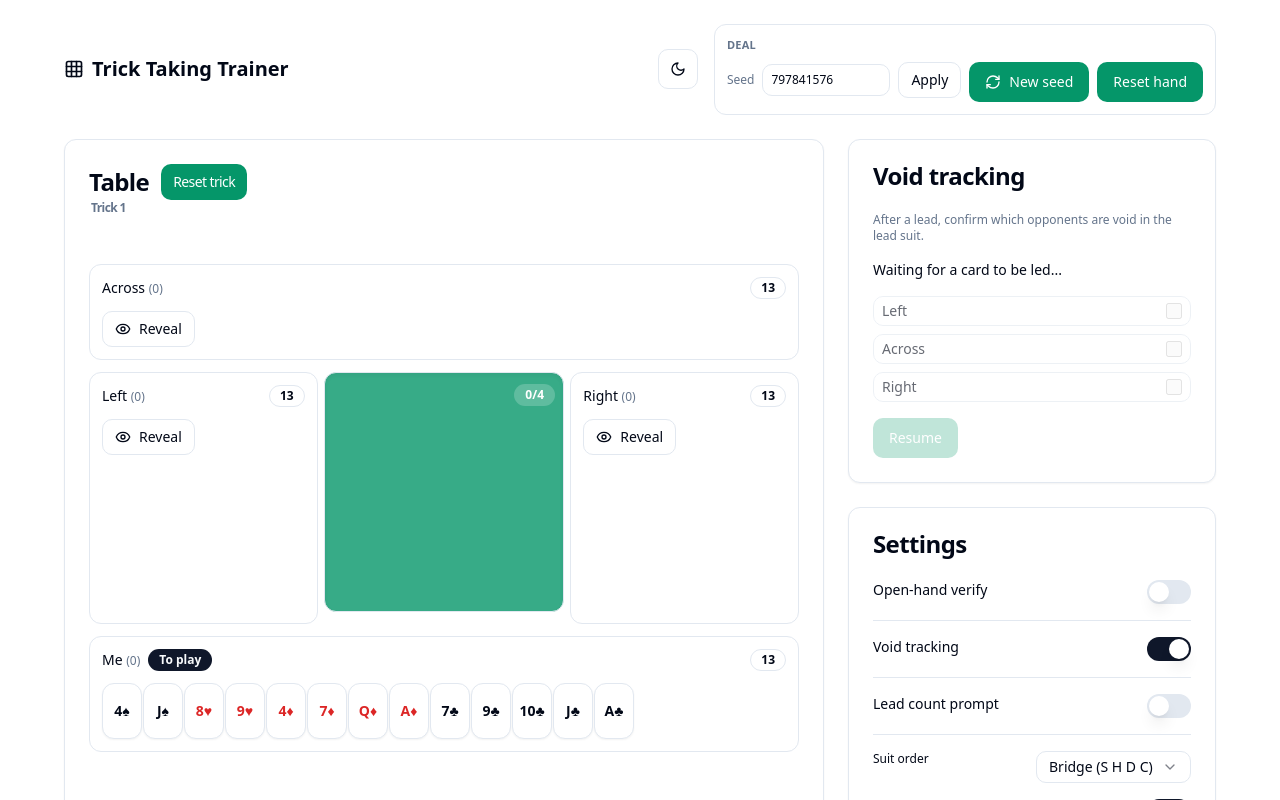
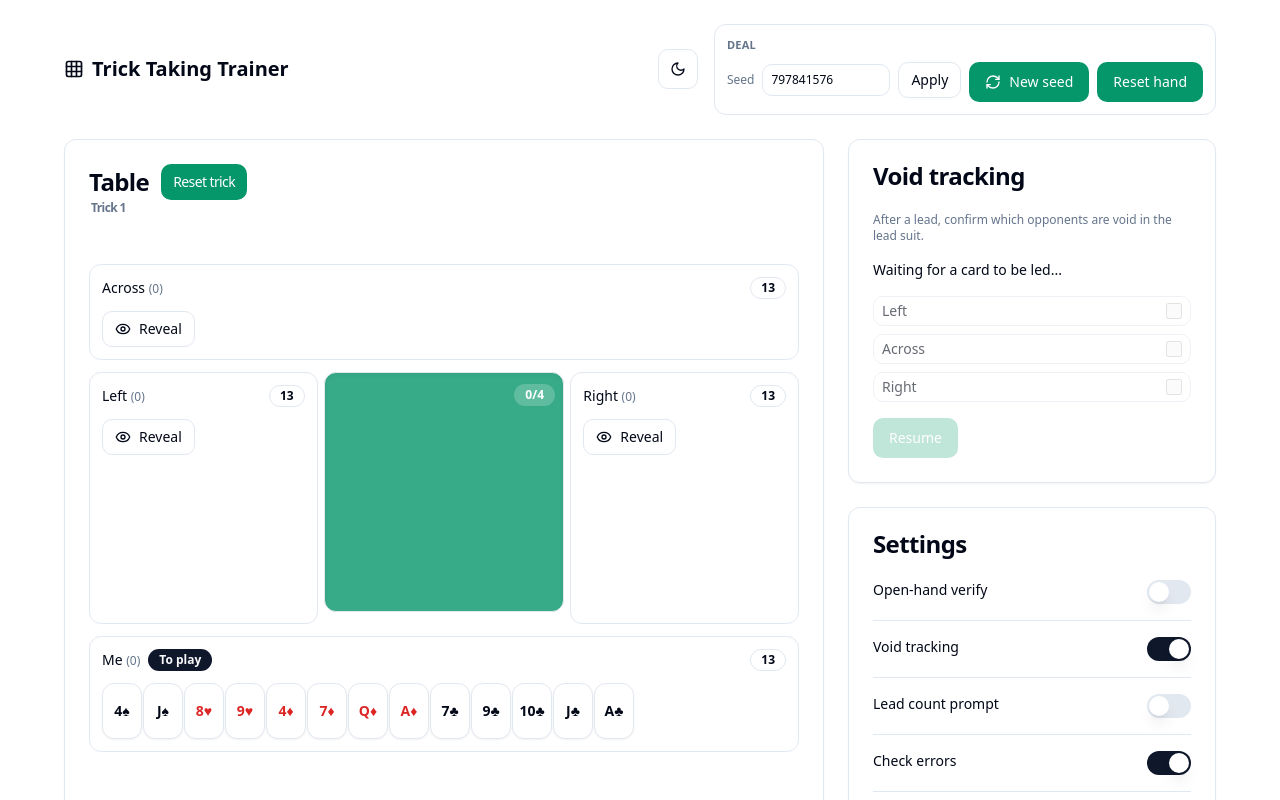
Before and after one commit to gsingh93/trick-taking-trainer, a React (Vite) app: page / in a window 1280 px wide. Shown: the top 800 px of the page. Built offline with nearby package versions, Linux system fonts and the light colour scheme; the HTML template or start-up script is replaced by a standard one.

Commit message:
Add check errors toggle

```diff
--- a/src/App.tsx
+++ b/src/App.tsx
@@ -62,6 +62,7 @@ type Settings = {
   voidTrackingEnabled: boolean;
   darkMode: boolean;
   leadCountPromptEnabled: boolean;
+  checkErrorsEnabled: boolean;
   suitOrderMode: "bridge" | "poker";
   sortAscending: boolean;
   aiEnabled: boolean;
@@ -85,6 +86,7 @@ function loadSettings(): Partial<Settings> {
     if (typeof data.voidTrackingEnabled === "boolean") next.voidTrackingEnabled = data.voidTrackingEnabled;
     if (typeof data.darkMode === "boolean") next.darkMode = data.darkMode;
     if (typeof data.leadCountPromptEnabled === "boolean") next.leadCountPromptEnabled = data.leadCountPromptEnabled;
+    if (typeof data.checkErrorsEnabled === "boolean") next.checkErrorsEnabled = data.checkErrorsEnabled;
     if (data.suitOrderMode === "bridge" || data.suitOrderMode === "poker") {
       next.suitOrderMode = data.suitOrderMode;
     }
@@ -456,6 +458,9 @@ export default function App() {
   const [leadCountPromptEnabled, setLeadCountPromptEnabled] = useState(
     () => initialSettings.leadCountPromptEnabled ?? false
   );
+  const [checkErrorsEnabled, setCheckErrorsEnabled] = useState(
+    () => initialSettings.checkErrorsEnabled ?? true
+  );
   const [suitOrderMode, setSuitOrderMode] = useState<"bridge" | "poker">(
     () => initialSettings.suitOrderMode ?? "bridge"
   );
@@ -565,6 +570,7 @@ export default function App() {
       voidTrackingEnabled,
       darkMode,
       leadCountPromptEnabled,
+      checkErrorsEnabled,
       suitOrderMode,
       sortAscending,
       aiEnabled,
@@ -585,6 +591,7 @@ export default function App() {
     voidTrackingEnabled,
     darkMode,
     leadCountPromptEnabled,
+    checkErrorsEnabled,
     suitOrderMode,
     sortAscending,
     aiEnabled,
@@ -749,7 +756,7 @@ export default function App() {
       }
     }
     if (hasMismatch) {
-      setLeadMismatch(mismatch);
+      setLeadMismatch(checkErrorsEnabled ? mismatch : createVoidSelections());
       setLeadWarning("Selections do not match void status");
       return;
     }
@@ -1389,6 +1396,13 @@ export default function App() {
 
                 <Separator />
 
+                <div className="flex justify-between">
+                  <span className="text-sm">Check errors</span>
+                  <Switch checked={checkErrorsEnabled} onCheckedChange={setCheckErrorsEnabled} />
+                </div>
+
+                <Separator />
+
                 <div className="grid grid-cols-2 gap-2">
                   <span className="text-xs">Suit order</span>
                   <Select value={suitOrderMode} onValueChange={(v) => setSuitOrderMode(v as "bridge" | "poker")}>
```
